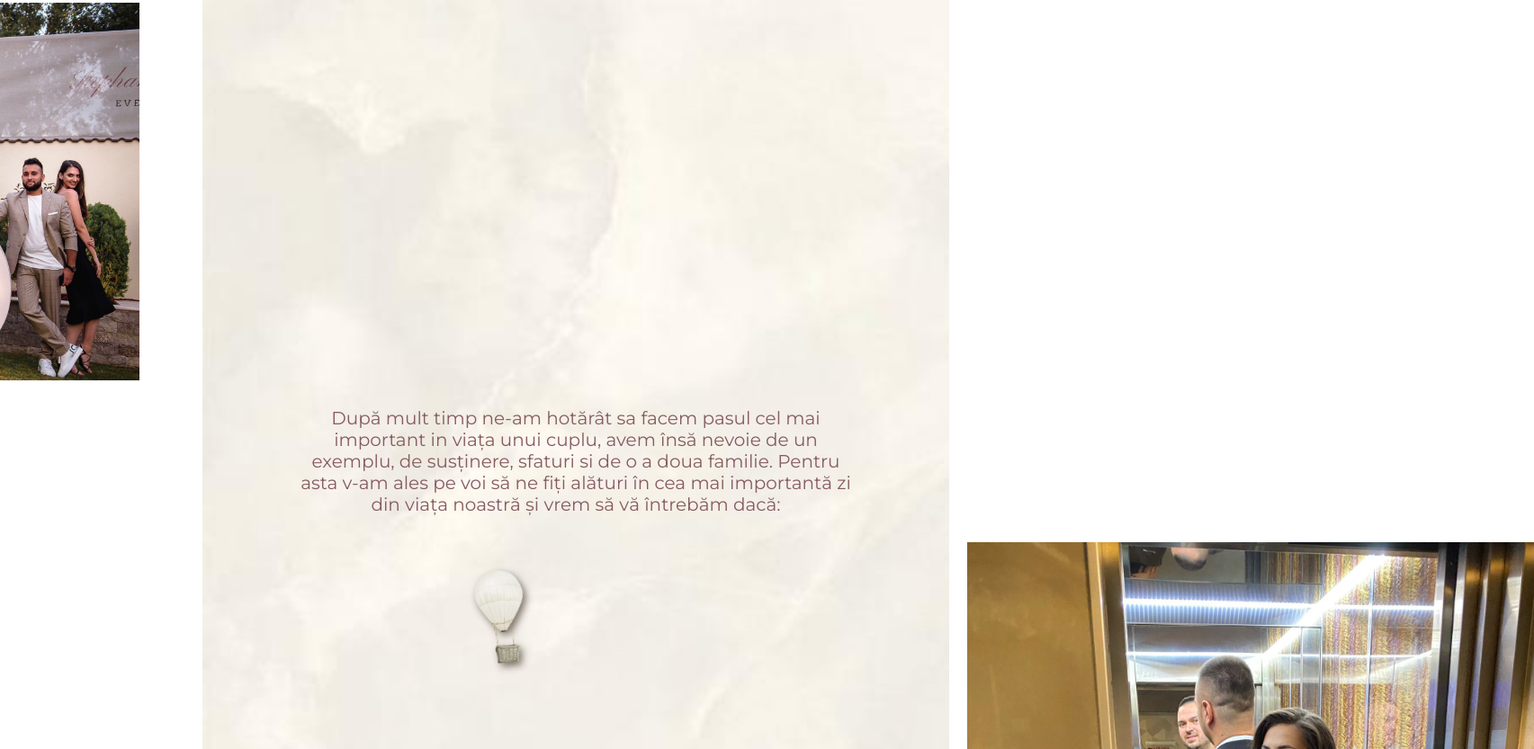
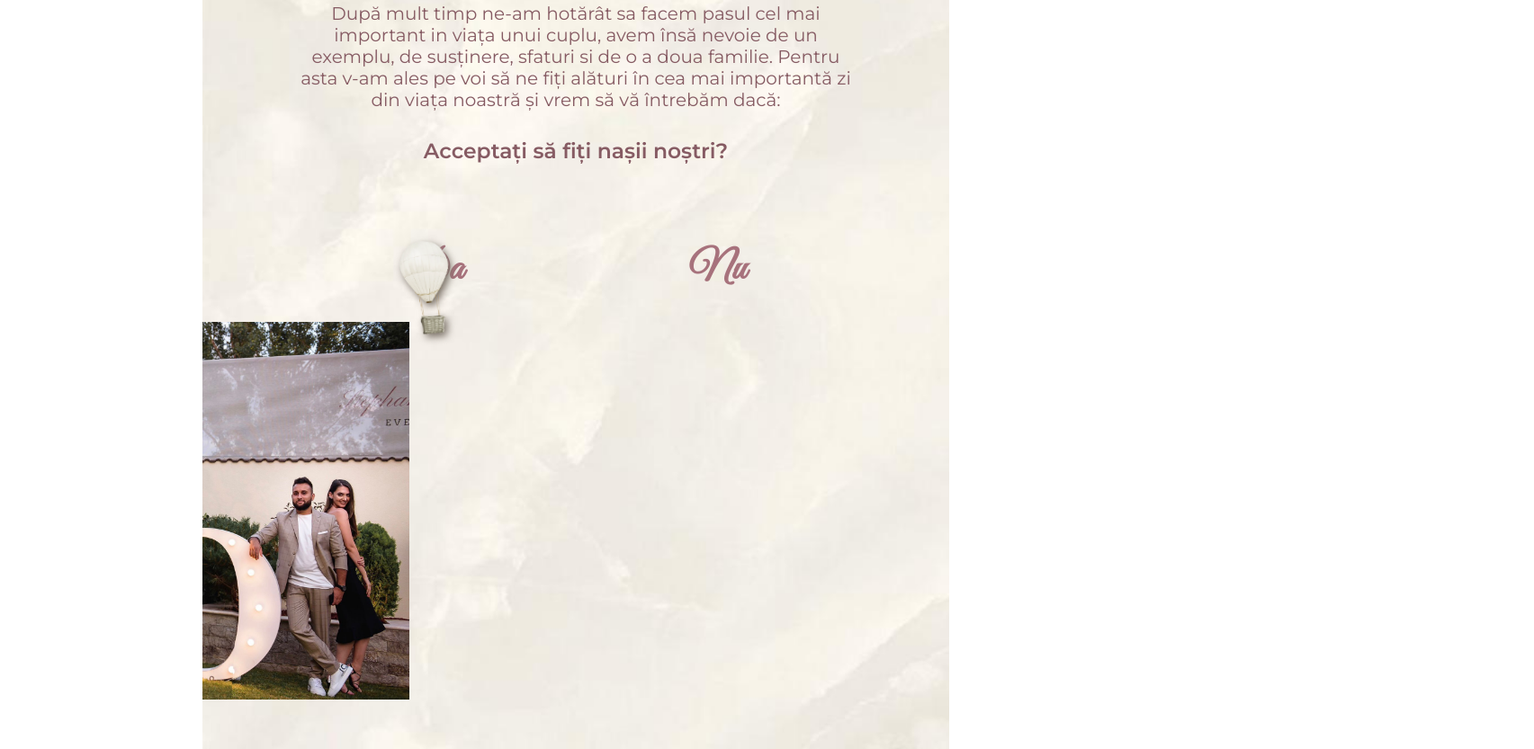
Before and after one commit to adrianprp/InvitatieNext, a website: page index.html in a window 1280 px wide. Shown: the part 1047-1880 px from the top of the page at 90% size, 1705 px wide, since content can reach past the window. Drawn offline with Linux system fonts and the light colour scheme.

Commit message:
add buttons back and change hour

```diff
--- a/index.html
+++ b/index.html
@@ -49,16 +49,23 @@
         superficiala și egoistă, prietenii sinceri sunt greu de găsit, iar
         faptul că ne sunteți alături mereu înseamnă mult pentru noi.
       </p>
-      <img class="main__image--yes" src="./img/image1.jpeg" alt="" />
       <p>
         După mult timp ne-am hotărât sa facem pasul cel mai important in viața
         unui cuplu, avem însă nevoie de un exemplu, de susținere, sfaturi si de
         o a doua familie. Pentru asta v-am ales pe voi să ne fiți alături în cea
         mai importantă zi din viața noastră și vrem să vă întrebăm dacă:
       </p>
-      <img class="main__image--no" src="./img/image2.jpeg" alt="" />
 
       <h3>Acceptați să fiți nașii noștri?</h3>
+
+      <div class="main__wrapper">
+        <button class="main__wrapper--button yes">Da</button>
+        <button class="main__wrapper--button no">Nu</button>
+      </div>
+      <div class="main__image--wrapper">
+        <img class="main__image--yes" src="./img/image1.jpeg" alt="" />
+        <img class="main__image--no" src="./img/image2.jpeg" alt="" />
+      </div>
 
       <small>Cu dragoste și apreciere Izabela și Edi</small>
     </section>
--- a/script.js
+++ b/script.js
@@ -7,8 +7,12 @@ const hoursEl = document.querySelector(".hero__counter--hours");
 const minsEl = document.querySelector(".hero__counter--mins");
 const secsEl = document.querySelector(".hero__counter--secs");
 const balloonEl = document.querySelector(".balloon");
+const yesBtn = document.querySelector(".yes");
+const noBtn = document.querySelector(".no");
+const yesImg = document.querySelector(".main__image--yes");
+const noImg = document.querySelector(".main__image--no");
 
-const DATE = new Date("08/01/2023");
+const DATE = new Date("08/25/2023");
 
 function App() {
   const now = new Date();
@@ -18,6 +22,15 @@ function App() {
       setCounter();
     }, 1000);
   }
+
+  yesBtn.addEventListener("click", () => {
+    yesImg.classList.add("animate");
+    noImg.classList.remove("animate");
+  });
+  noBtn.addEventListener("click", () => {
+    noImg.classList.add("animate");
+    yesImg.classList.remove("animate");
+  });
 }
 
 App();
--- a/style.scss
+++ b/style.scss
@@ -116,6 +116,7 @@ body {
   text-align: center;
   padding: 5rem 2rem;
   display: flex;
+  overflow: hidden;
   flex-direction: column;
   gap: 3rem;
   position: relative;
@@ -131,17 +132,44 @@ body {
     transform-origin: top;
   }
 
-  img {
+  &__wrapper {
+    display: flex;
     width: 100%;
+    justify-content: space-around;
+    margin-top: 6rem;
+
+    &--button {
+      border: none;
+      position: relative;
+      font-family: "Great Vibes";
+      font-weight: 600;
+      font-size: 4.5rem;
+      color: $color-primary;
+      background-color: transparent;
+    }
   }
 
-  .cloud {
-    position: absolute;
-    top: calc(600px - var(--scroll));
-    right: 5vw;
-    z-index: 0;
-    height: 8rem;
-    filter: drop-shadow(3px 4px 4px #776e64);
+  &__image {
+    &--yes {
+      width: 100%;
+      transform: translateX(-500px);
+      transition: all 0.8s ease-in-out;
+
+      &.animate {
+        transform: translateX(0);
+      }
+    }
+
+    &--no {
+      height: 250px;
+      position: absolute;
+      transform: translateX(100px);
+      transition: all 0.8s ease-in-out;
+
+      &.animate {
+        transform: translateX(-140%);
+      }
+    }
   }
 
   small {
@@ -181,14 +209,7 @@ body {
     padding: 10rem 10rem;
 
     .balloon {
-      left: 35%;
-    }
-
-    &__image--yes {
-      transform: translateX(-800px);
-    }
-    &__image--no {
-      transform: translateX(750px);
+      left: 25%;
     }
   }
 }
```
Also changed, not shown: style.css.
